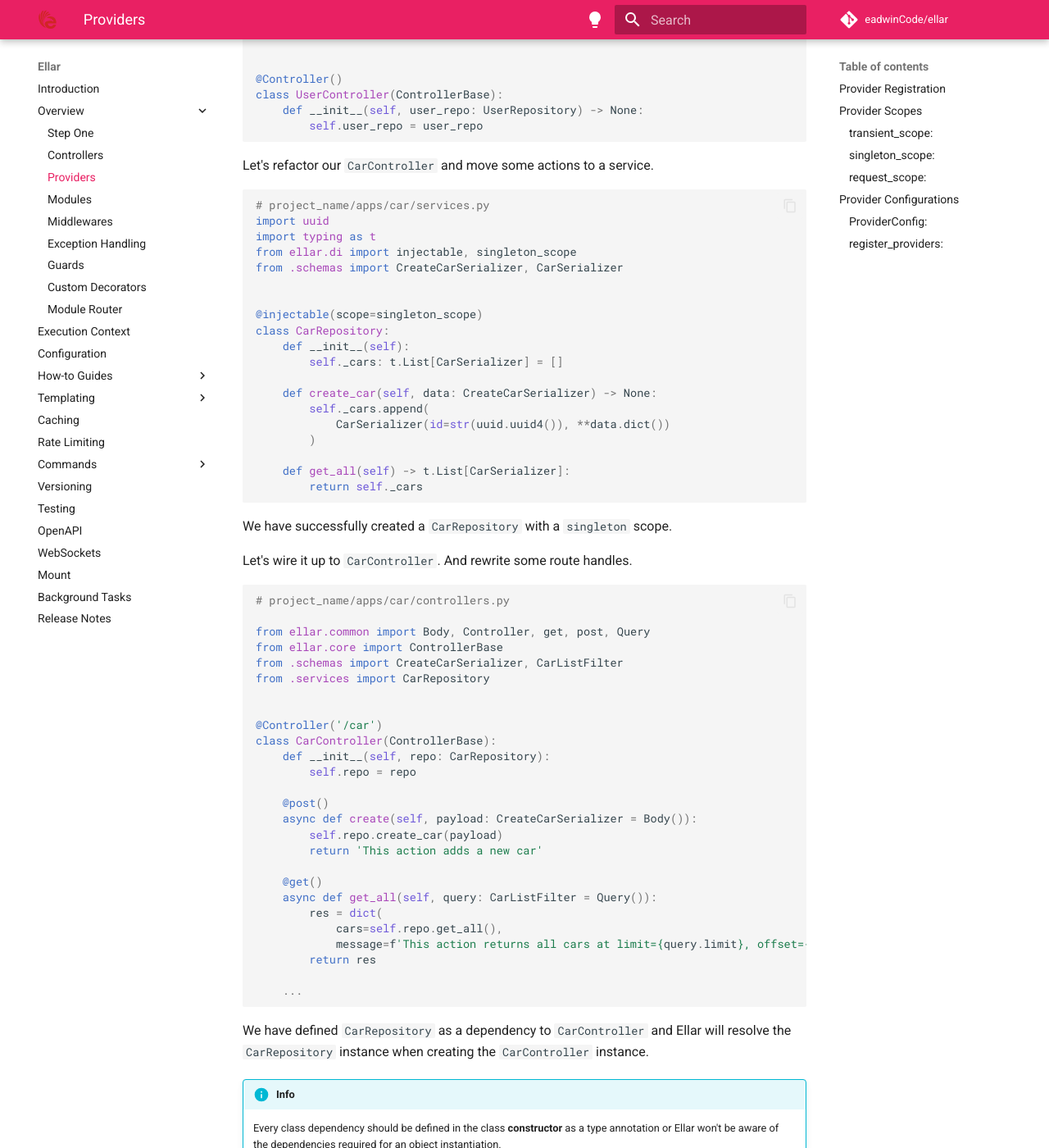
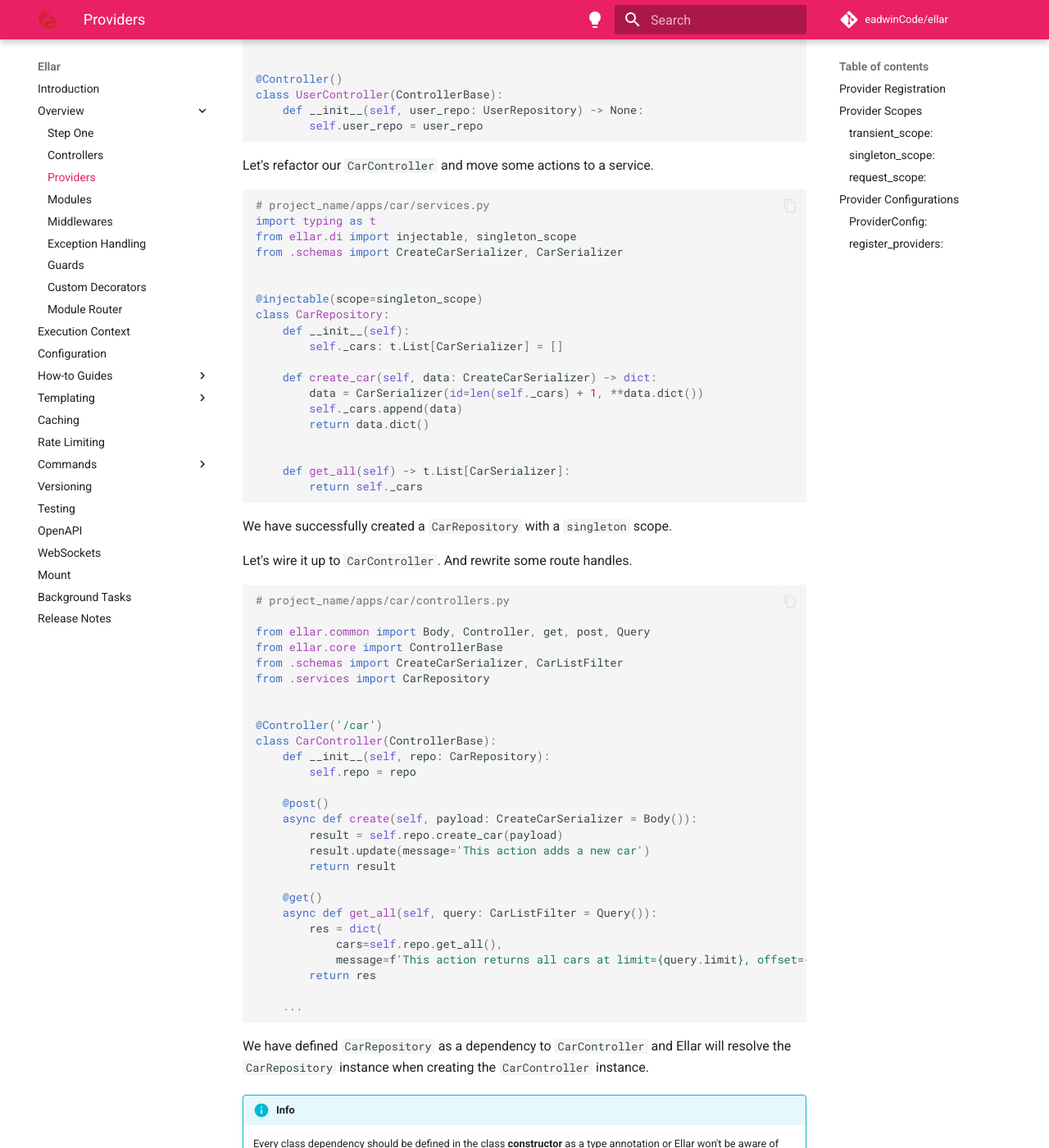
Before and after one commit to python-ellar/ellar, an MkDocs documentation site: the page built from docs/overview/providers.md, in a window 1280 px wide and 1400 px high, scrolled down 781 px. Shown: the whole window at 82% size. Built offline with MkDocs 1.6.1 and Material for MkDocs 9.7.7, drawn with Linux system fonts in a browser that asks for light colours; comment, search, counter and statistics services are not loaded.

Commit message:
Update providers.md

````diff
--- a/docs/overview/providers.md
+++ b/docs/overview/providers.md
@@ -37,7 +37,6 @@ Let's refactor our `CarController` and move some actions to a service.
 
 ```python
 # project_name/apps/car/services.py
-import uuid
 import typing as t
 from ellar.di import injectable, singleton_scope
 from .schemas import CreateCarSerializer, CarSerializer
@@ -48,10 +47,11 @@ class CarRepository:
     def __init__(self):
         self._cars: t.List[CarSerializer] = []
 
-    def create_car(self, data: CreateCarSerializer) -> None:
-        self._cars.append(
-            CarSerializer(id=str(uuid.uuid4()), **data.dict())
-        )
+    def create_car(self, data: CreateCarSerializer) -> dict:
+        data = CarSerializer(id=len(self._cars) + 1, **data.dict())
+        self._cars.append(data)
+        return data.dict()
+
 
     def get_all(self) -> t.List[CarSerializer]:
         return self._cars
@@ -78,8 +78,9 @@ class CarController(ControllerBase):
 
     @post()
     async def create(self, payload: CreateCarSerializer = Body()):
-        self.repo.create_car(payload)
-        return 'This action adds a new car'
+        result = self.repo.create_car(payload)
+        result.update(message='This action adds a new car')
+        return result
 
     @get()
     async def get_all(self, query: CarListFilter = Query()):
````
